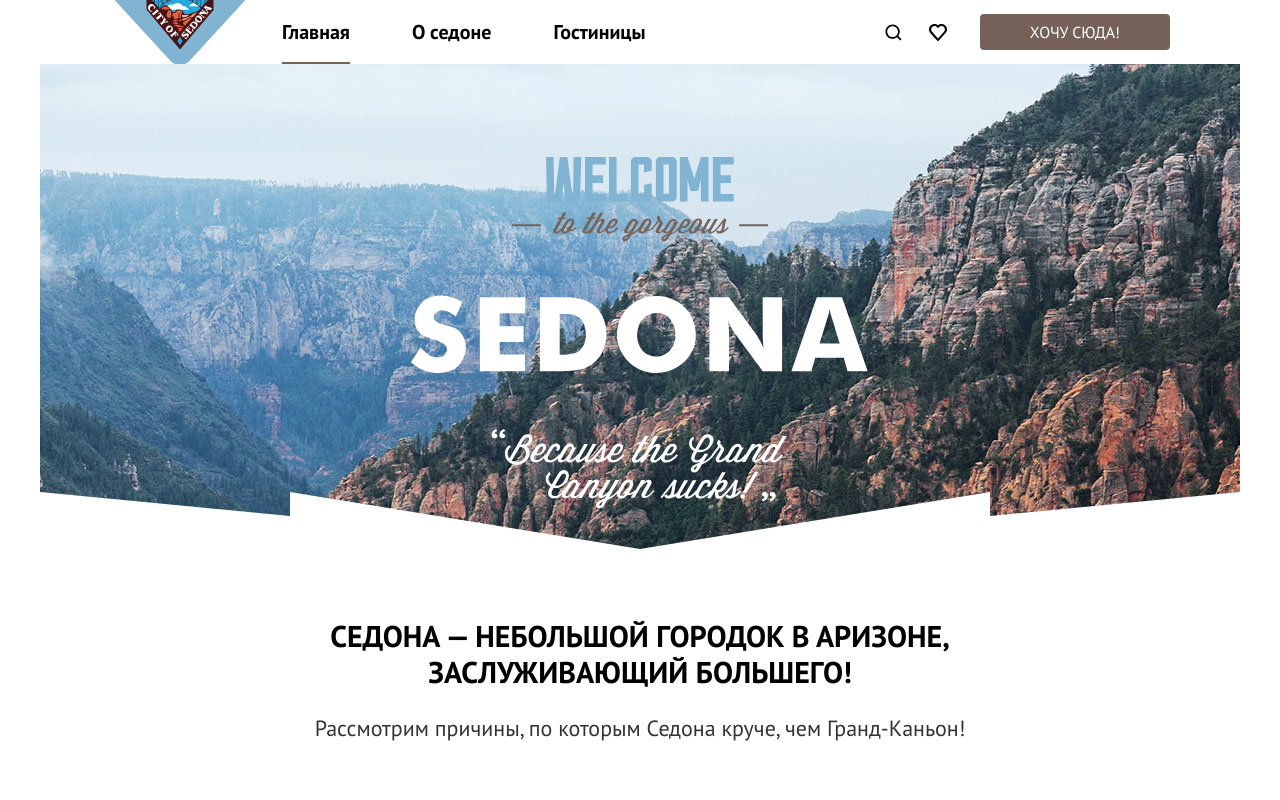
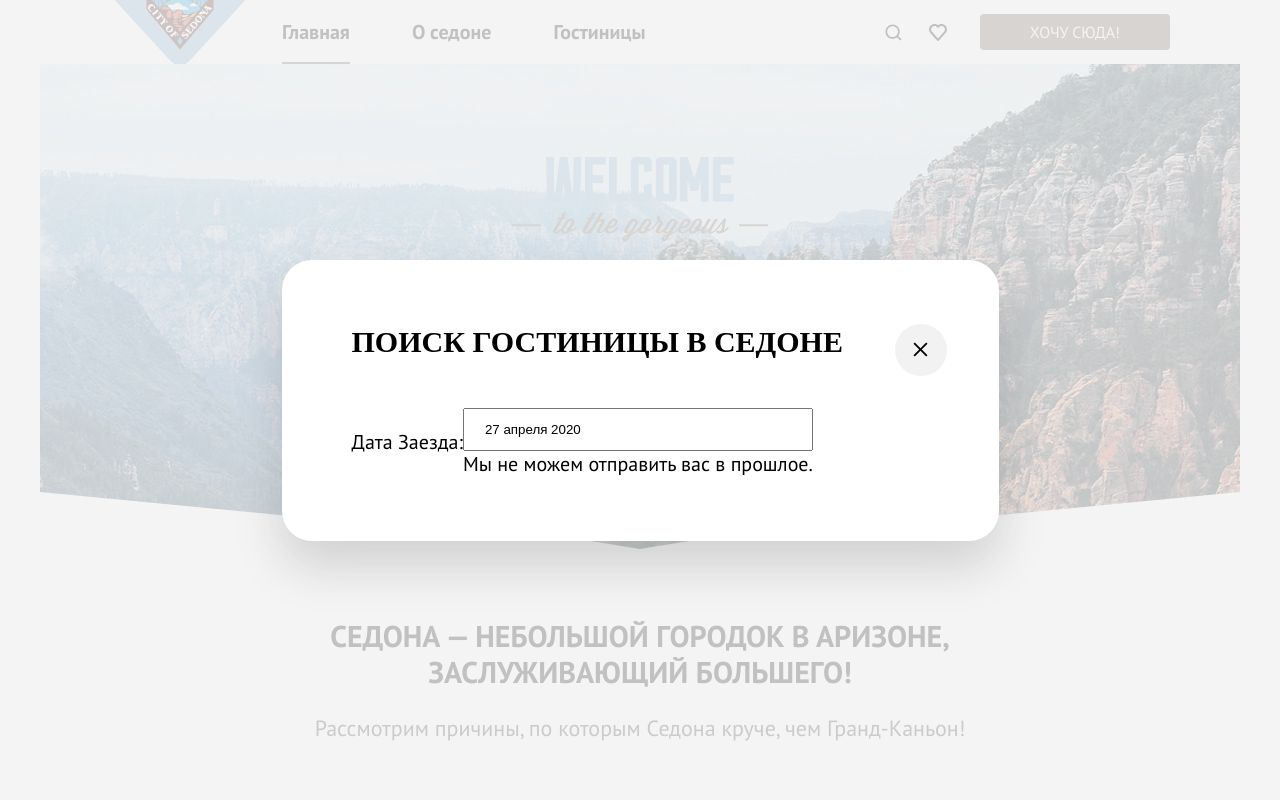
Before and after one commit to htmlacademy-htmlcss/2305513-sedona-1, a plain HTML site: page index.html in a window 1280 px wide. Shown: the top 800 px of the page. Drawn offline with Linux system fonts and the light colour scheme.

Commit message:
Верстка модального окна

```diff
--- a/index.html
+++ b/index.html
@@ -208,6 +208,31 @@
           </svg>
         </a>
       </footer>
+
+      <div class="modal-container ">
+        <div class="modal modal-auth">
+          <button class="modal-close-button">
+            <span class="visually-hidden">Закрыть</span>
+          </button>
+          <section class="modal-content">
+            <h2 class="modal-title">Поиск гостиницы в Седоне</h2>
+            <form class="auth-form" action="https://echo.htmlacademy.ru/" method="post">
+              <div class="modal-content-field ">
+                <label class="field-group-label" for="date-start">Дата Заезда:</label>
+                <div class="field-group-input">
+                  <input id="date-start" class="input input-date" type="text" name="date-start"
+                    placeholder="Укажите дату" value="27 апреля 2020">
+                  <span class="alert alert-error">
+                    Мы не можем отправить вас в прошлое.
+                  </span>
+                </div>
+              </div>
+
+            </form>
+          </section>
+        </div>
+      </div>
+
     </div>
   </body>
 
--- a/styles/styles.css
+++ b/styles/styles.css
@@ -572,6 +572,91 @@ body {
   color: #7561574d;
 }
 
+.modal-container {
+  position: fixed;
+  top: 0;
+  left: 0;
+  display: flex;
+  width: 100%;
+  height: 100%;
+  background-color: rgba(242, 242, 242, 0.8);
+  flex-direction: column;
+  align-items: flex-start;
+  gap: 48px;
+  align-self: stretch;
+}
+
+.modal-container-close {
+  display: none;
+}
+
+.modal {
+  position: relative;
+  margin: auto;
+  padding: 40px;
+  background-color: #ffffff;
+  border-radius: 30px;
+  box-shadow: 0 25px 50px 0 rgba(0, 0, 0, 0.15);
+}
+
+.modal-auth {
+  display: flex;
+  width: 717px;
+  padding: 64px 70px;
+}
+
+.modal-close-button {
+  position: absolute;
+  padding: 0;
+  right: 52px;
+  top: 64px;
+  width: 52px;
+  height: 52px;
+  background-color: #f2f2f2;
+  border: none;
+  border-radius: 50%;
+  background-image: url("../images/close.svg");
+  background-repeat: no-repeat;
+  background-position: center;
+  cursor: pointer;
+}
+
+.modal-content {
+  display: flex;
+  flex-direction: column;
+  align-items: flex-start;
+  gap: 48px;
+  align-self: stretch;
+}
+
+.modal-title {
+  padding: 0;
+  margin: 0;
+  font-family: "PT Sans, sans-serif";
+  font-size: 30px;
+  font-weight: 700;
+  line-height: 36px;
+  text-transform: uppercase;
+}
+
+.input-date {
+  display: flex;
+  padding: 12px 20px;
+  justify-content: space-between;
+  align-items: center;
+}
+
+.modal-content-field {
+  display: flex;
+  justify-content: space-between;
+  align-items: center;
+}
+
+.field-group-input {
+  display: flex;
+  flex-direction: column;
+}
+
 /* Catalog */
 
 .filter {
@@ -612,7 +697,7 @@ body {
   align-items: center;
 }
 
-/* .breadcrumbs-item + .advantages-item {
+/* .breadcrumbs-item + .breadcrumbs-item {
   <svg xmlns="http://www.w3.org/2000/svg" width="8" height="11" viewBox="0 0 8 11" fill="none">
   <path
   d="M6.78623 4.96875L2.03623 0.71875C1.78623 0.46875 1.28623 0.46875 0.911234 0.71875C0.536234 0.96875 0.661234 1.46875 0.911234 1.71875L5.03623 5.46875L1.03623 9.21875C0.786234 9.46875 0.786234 9.96875 1.03623 10.2188C1.03623 10.3438 1.41123 10.4688 1.53623 10.4688C1.66123 10.4688 1.91123 10.3438 2.03623 10.2188L6.78623 5.96875C7.16123 5.71875 7.16123 5.21875 6.78623 4.96875Z"
```
Also changed, not shown: images/close.svg (added).
